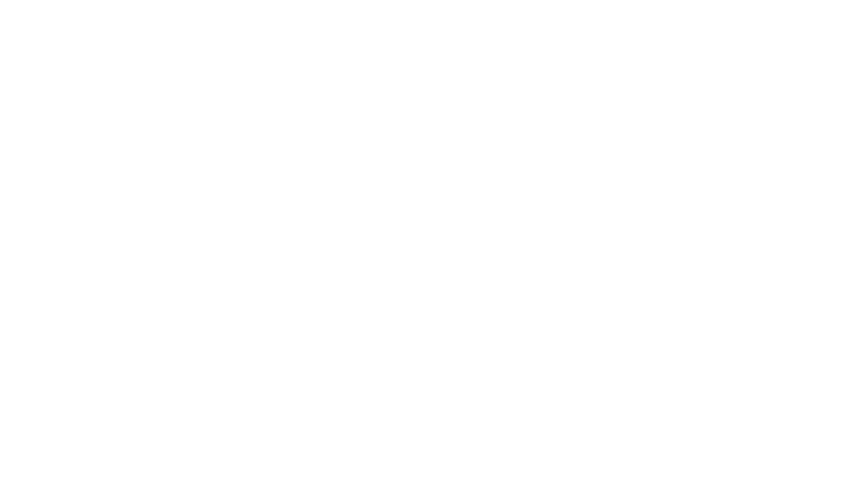
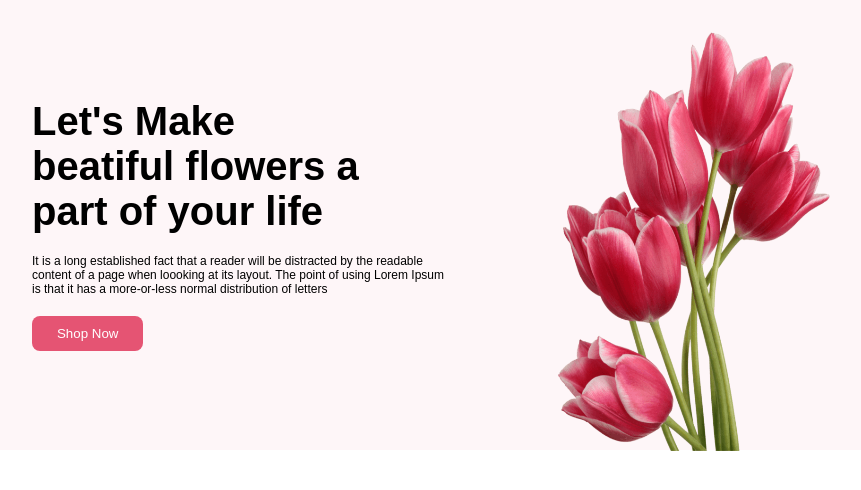
Before and after one commit to abtdipu/my-websites, a plain HTML site: page index.html in a window 1280 px wide. Shown: the whole page, without its empty margins (202-1063 px from the left). Drawn offline with Linux system fonts and the light colour scheme.

Commit message:
add sites first banner

```diff
--- a/index.html
+++ b/index.html
@@ -3,13 +3,32 @@
 <head>
     <meta charset="UTF-8">
     <meta name="viewport" content="width=device-width, initial-scale=1.0">
-    <title>my flower websites</title>
+    <title>my Beatiful flowers Shop</title>
     <link rel="stylesheet" href="style.css">
 
+</head>
 
-</head>
 <body>
+    <!-- My Sites 1st Banner Section -->
 
+    <section class="first-banner">
+        <div class="text-area">
+
+            <h1 class="text-size">Let's Make<br> beatiful flowers a<br> part of your life</h1>
+
+            <p class="para-size">It is a long established fact that a reader will be distracted by the readable<br> content of a page when loooking at its layout. The point of using Lorem Ipsum<br> is that it has a more-or-less normal distribution of letters</p>
+
+            <button class="btn">Shop Now</button>
+
+
+        </div>
+
+        <div class="banner-image">
+            <img class="banimg-size" src="./images/pngwing 10.png" alt="">
+
+        </div>
+
+    </section>
 
 
 
--- a/style.css
+++ b/style.css
@@ -0,0 +1,50 @@
+*{
+    margin: 0px;
+    padding: 0px;
+    font-family: Arial, Helvetica, sans-serif;
+    font-weight: lighter;
+
+}
+
+/* My Sites 1st Banner CSS Section */
+.first-banner{
+    display: flex;
+    align-items: center;
+    justify-content: center;
+    margin: auto;
+    height: 450px;
+    background-color: rgba(229, 84, 115, 0.05);
+    gap: 100px;
+}
+
+.banimg-size{
+    width: 300px;
+    height: 420px;
+    align-items: flex-end;
+    margin: auto;
+    margin-top: 35px;
+}
+
+.text-size{
+    font-size: 40px;
+    font-weight: bold;
+
+}
+
+.para-size{
+    font-size: 12px;
+    margin-top: 20px;
+    margin-bottom: 20px;
+}
+
+.btn{
+    background-color:  rgba(229, 84,115,1);
+    border: 0px solid;
+    padding: 10px 25px;
+    border-radius: 8px;
+    font-weight: bold;
+    color: white;
+    font-family:Arial, Helvetica, sans-serif;
+    font-weight: lighter;
+
+}
```
